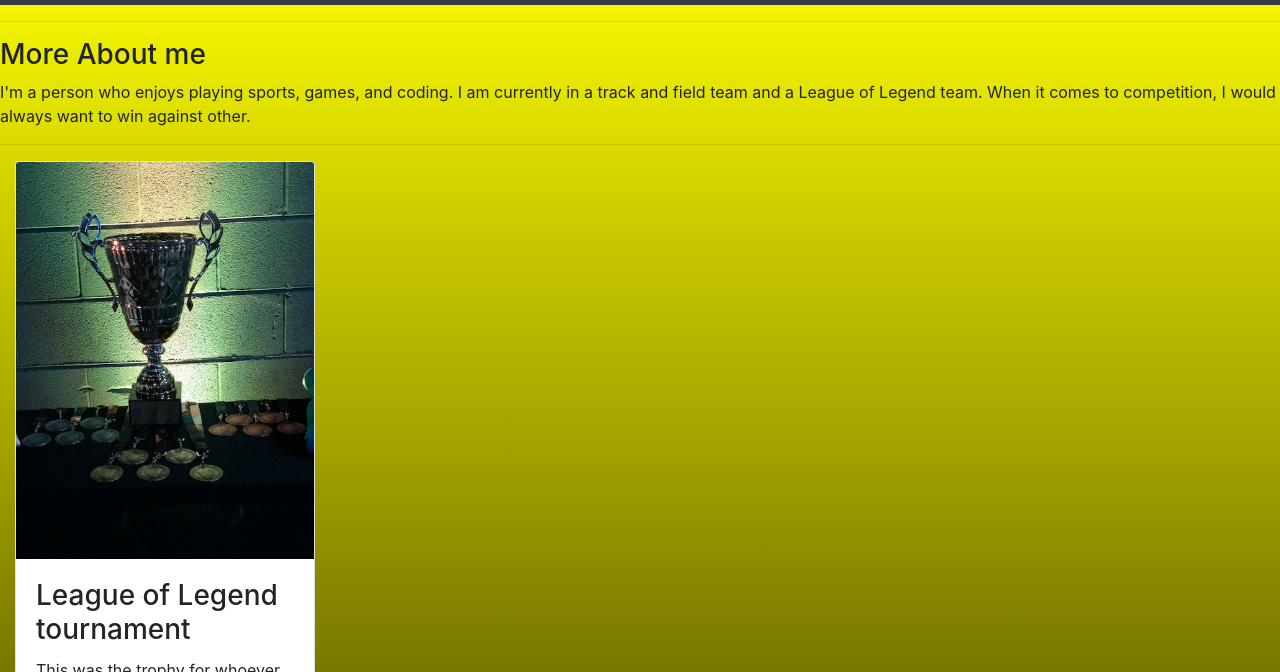
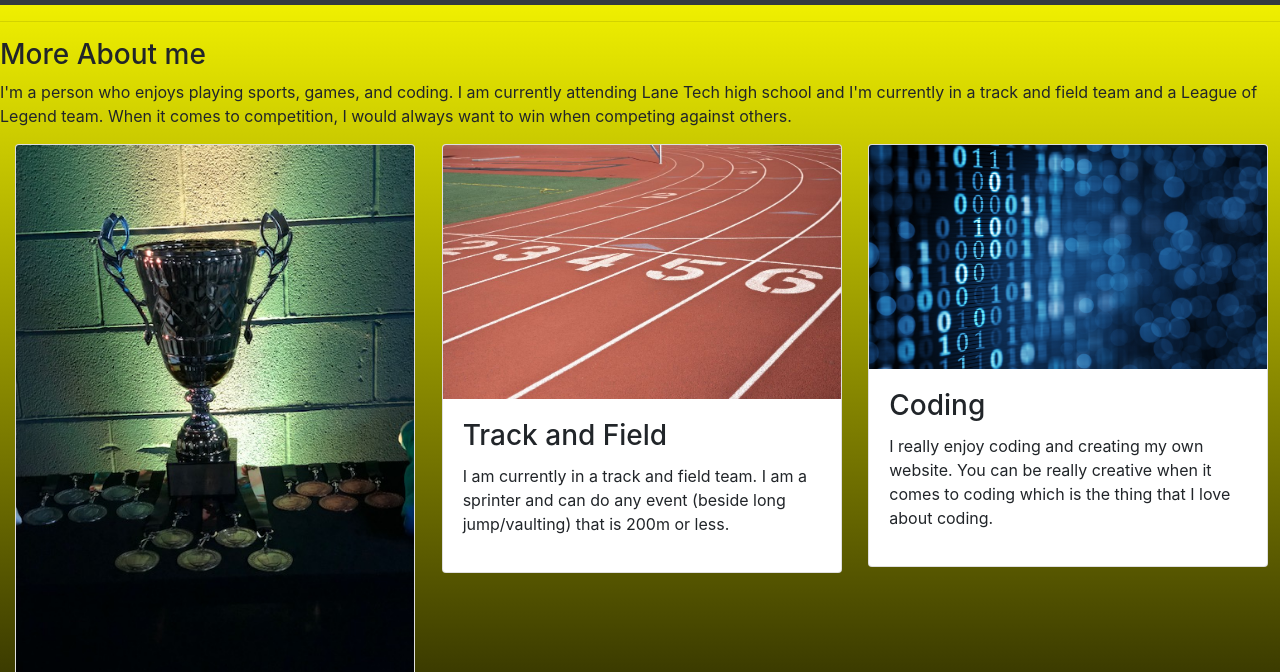
Before and after one commit to Knguyen324/ecs1819-1, a plain HTML site: page webFinal/index3.html in a window 1280 px wide. Shown: the part 53-725 px from the top of the page. Drawn offline with nearby package versions, Linux system fonts and the light colour scheme.

Commit message:
webFinal

```diff
--- a/webFinal/index3.html
+++ b/webFinal/index3.html
@@ -28,30 +28,44 @@
     <hr>
     <!-- More About Me -->
     <h3>More About me</h3>
-    <p> I'm a person who enjoys playing sports, games, and coding.
-    I am currently in a track and field team and a League of Legend team.
-    When it comes to competition, I would always want to win against other.</p>
-    <hr>
+    <p> I'm a person who enjoys playing sports, games, and coding. I am currently attending Lane Tech high school and
+    I'm currently in a track and field team and a League of Legend team.
+    When it comes to competition, I would always want to win when competing against others.</p>
  <div class="container-fluid">
  <div class="row">
  <div class="col-lg-4">
-    <div class="card" style="width:300px">
-      <img class="card-img-top" src="images 2/Trophy.jpg" alt="Trohpy">
+ <div class="card" style="width:400px">
+    <img class="card-img-top" src="images 2/Trophy.jpg" alt="Trophy">
  <div class="card-body">
     <h3 class="card-title">League of Legend tournament</h3>
-      <p>
-        This was the trophy for whoever got first place in the League of Legend tournament that I attended. Eventhough we got 16th place in the tournament, my team and I had a lot of fun.
-      </p>
+    <p class="card-text"> This was the trophy for whoever got first place in the League of Legend tournament that I attended. Even though we got 16th place in the tournament, my team and I had a lot of fun.</p>
+ </div>
+ </div>
  </div>
   <hr>
  <div class="col-lg-4">
-    <div class="card" style="width:300px">
-      <img class="card-img-top" src="images 2/Track.jpg" alt="Track">
+ <div class="card" style="width:400px">
+    <img class="card-img-top" src="images 2/Track.jpg" alt="Track Field">
  <div class="card-body">
     <h3 class="card-title">Track and Field</h3>
     <p>
-        I am currently in a track and field team. I am a sprinter and I can basically do anything that is 200m or less. I am a decent sprinter and really enjoy being in this team.
+     I am currently in a track and field team. I am a sprinter and can do any event (beside long jump/vaulting) that is 200m or less.
     </p>
+ </div>
+ </div>
+ </div>
+   <hr>
+ <div class="col-lg-4">
+ <div class="card" style="width:400px">
+    <img class="card-img-top" src="images 2/Code.jpg" alt="Coding">
+ <div class="card-body">
+    <h3 class="card-title">Coding</h3>
+    <p>
+      I really enjoy coding and creating my own website. You can be really creative when it comes to coding which is the thing that I love about coding.
+    </p>
+ </div>
+ </div>
+ </div>
  </div>
  </div>
  </div>
```
Also changed, not shown: webFinal/index.html (+0 -9 lines), webFinal/images 2/Code.jpg (added). Lines whose indentation alone changed are shown as unchanged.
